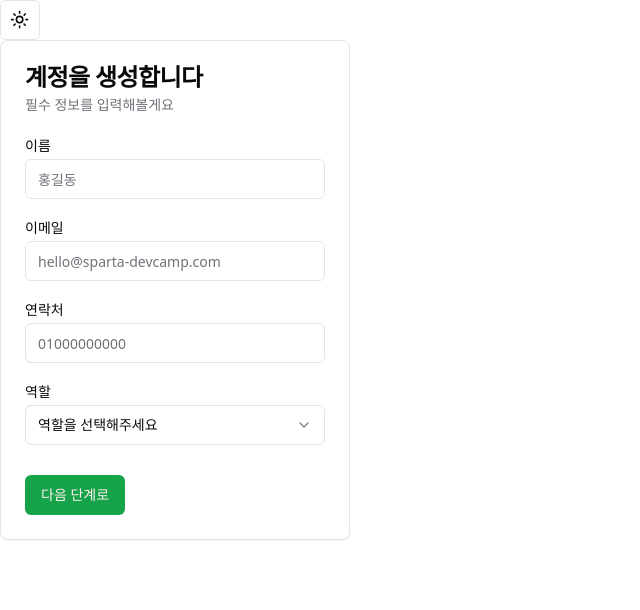
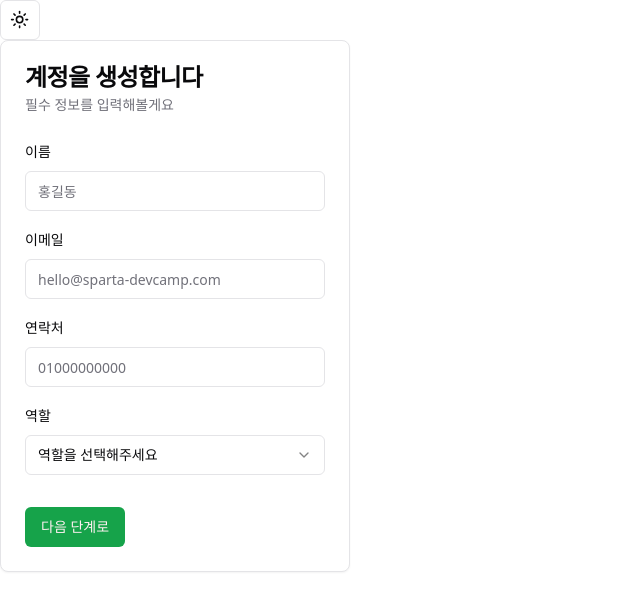
Before and after one commit to Wuid0801/Login-SignUp-dev, a React (Vite) app: page / in a window 1280 px wide. Shown: the top 610 px of the page, without its empty margins (0-640 px from the left). Built offline with nearby package versions, Linux system fonts and the light colour scheme.

Commit message:
[REFACTOR] Card 요소 form으로 코드 리팩토링

```diff
--- a/src/components/Name.tsx
+++ b/src/components/NameTest.tsx
@@ -14,6 +14,7 @@ import {
     FormMessage,
 } from '@/components/ui/form';
 import { Input } from '@/components/ui/input';
+import { Button } from './ui/button';
 
 const formSchema = z.object({
     username: z.string().min(2, {
@@ -50,6 +51,7 @@ export function Name() {
                         </FormItem>
                     )}
                 />
+                <Button type="submit">Submit</Button>
             </form>
         </Form>
     );
--- a/src/components/Nav.tsx
+++ b/src/components/Nav.tsx
@@ -3,13 +3,19 @@ import {
     Card,
     CardContent,
     CardDescription,
-    CardFooter,
     CardHeader,
     CardTitle,
 } from '@/components/ui/card';
-
+import {
+    Form,
+    FormControl,
+    FormField,
+    FormItem,
+    FormLabel,
+    FormMessage,
+} from '@/components/ui/form';
+import { cn } from '@/lib/utils';
 import { Input } from '@/components/ui/input';
-import { Label } from '@/components/ui/label';
 import {
     Select,
     SelectContent,
@@ -17,57 +23,48 @@ import {
     SelectTrigger,
     SelectValue,
 } from '@/components/ui/select';
-import { useForm, SubmitHandler, Controller } from 'react-hook-form';
+import { useForm, SubmitHandler } from 'react-hook-form';
 import { useState } from 'react';
 import { motion } from 'framer-motion';
 import { formSchema } from './auth';
 import { zodResolver } from '@hookform/resolvers/zod';
+import { z } from 'zod';
 
-enum FrameworkEnum {
-    manager = 'manager',
-    generalUser = 'generalUser',
-}
-
-interface IFormInput {
-    Name: string;
-    Email: string;
-    Password: string;
-    CallNumber: number;
-    Framework: FrameworkEnum;
-}
-
+type LoginInput = z.infer<typeof formSchema>;
 function Nav() {
     const [isPasswordStep, setisPasswordStep] = useState(false);
-    const {
-        control,
-        register,
-        handleSubmit,
-        formState: { errors },
-    } = useForm<IFormInput>();
-    const onSubmit: SubmitHandler<IFormInput> = (data) => {
-        console.log(data);
-        setisPasswordStep(true);
+    // const {
+    //     control,
+    //     register,
+    //     handleSubmit,
+    //     formState: { errors },
+    // } = useForm<LoginInput>();
+
+    const onSubmit: SubmitHandler<LoginInput> = (values) => {
+        console.log('data');
+        console.log(values);
     };
-    const form = useForm<IFormInput>({
+    const form = useForm<LoginInput>({
         resolver: zodResolver(formSchema),
         defaultValues: {
             Email: '',
             Name: '',
             Password: '',
-            CallNumber: 0,
-            Framework: undefined,
+            CallNumber: '',
+            Framework: '',
         },
     });
 
     return (
         <>
             <Card className="w-[350px] min-h-[500px]">
-                <form onSubmit={handleSubmit(onSubmit)}>
                 <CardHeader>
                     <CardTitle>계정을 생성합니다</CardTitle>
                     <CardDescription>필수 정보를 입력해볼게요</CardDescription>
                 </CardHeader>
                 <CardContent>
+                    <Form {...form}>
+                        <form onSubmit={form.handleSubmit(onSubmit)} className="space-y-8">
                             <motion.div
                                 className="grid w-full items-center gap-4"
                                 initial={{ opacity: 0, x: -100 }} // 초기 상태
@@ -76,94 +73,122 @@ function Nav() {
                             >
                                 {!isPasswordStep ? (
                                     <div className="grid w-full items-center gap-4">
-                                    <div className="flex flex-col space-y-1.5">
-                                        <Label htmlFor="Name">이름</Label>
+                                        <FormField
+                                            control={form.control}
+                                            name="Name"
+                                            render={({ field }) => (
+                                                <FormItem>
+                                                    <FormLabel>이름</FormLabel>
+                                                    <FormControl>
+                                                        <Input placeholder="홍길동" {...field} />
+                                                    </FormControl>
+                                                    <FormMessage />
+                                                </FormItem>
+                                            )}
+                                        />
+
+                                        <FormField
+                                            control={form.control}
+                                            name="Email"
+                                            render={({ field }) => (
+                                                <FormItem>
+                                                    <FormLabel>이메일</FormLabel>
+                                                    <FormControl>
                                                         <Input
-                                            {...register('Name', {
-                                                minLength: 2,
-                                                required: '이름은 2글자 이상이어야 합니다.',
-                                            })}
-                                            placeholder="홍길동"
+                                                            placeholder="hello@sparta-devcamp.com"
+                                                            {...field}
                                                         />
-                                        <span>{errors?.Name?.message}</span>
-                                    </div>
-                                    <div className="flex flex-col space-y-1.5">
-                                        <Label htmlFor="Email">이메일</Label>
+                                                    </FormControl>
+                                                    <FormMessage />
+                                                </FormItem>
+                                            )}
+                                        />
+                                        <FormField
+                                            control={form.control}
+                                            name="CallNumber"
+                                            render={({ field }) => (
+                                                <FormItem>
+                                                    <FormLabel>연락처</FormLabel>
+                                                    <FormControl>
                                                         <Input
-                                            {...register('Email', {
-                                                pattern: /^[^\s@]+@[^\s@]+\.[^\s@]+$/,
-                                                required: '올바른 이메일을 입력해주세요.',
-                                            })}
-                                            placeholder="hello@sparta-devcamp.com"
+                                                            placeholder="01000000000"
+                                                            {...field}
                                                         />
-                                        <span>{errors?.Email?.message}</span>
-                                    </div>
-                                    <div className="flex flex-col space-y-1.5">
-                                        <Label htmlFor="CallNumber">연락처</Label>
-                                        <Input
-                                            {...register('CallNumber', {
-                                                minLength: 11,
-                                                maxLength: 11,
-                                                pattern: /^[0-9]+$/,
-                                                required: '연락처는 11자리여야 합니다.',
-                                            })}
-                                            placeholder="01000000000"
+                                                    </FormControl>
+                                                    <FormMessage />
+                                                </FormItem>
+                                            )}
                                         />
-                                        <span>{errors?.CallNumber?.message}</span>
-                                    </div>
 
-                                    <div className="flex flex-col space-y-1.5">
-                                        <Label htmlFor="Framework">역할</Label>
-                                        <Controller
-                                            control={control}
+                                        <FormField
+                                            control={form.control}
                                             name="Framework"
-                                            rules={{ required: '역할을 선택해주세요.' }}
                                             render={({ field }) => (
-                                                <Select onValueChange={field.onChange}>
+                                                <FormItem>
+                                                    <FormLabel>역할</FormLabel>
+                                                    <Select
+                                                        onValueChange={field.onChange}
+                                                        defaultValue={field.value}
+                                                    >
+                                                        <FormControl>
                                                             <SelectTrigger>
                                                                 <SelectValue placeholder="역할을 선택해주세요" />
                                                             </SelectTrigger>
-                                                    <SelectContent position="popper">
-                                                        <SelectItem value="manager">
+                                                        </FormControl>
+                                                        <SelectContent>
+                                                            <SelectItem value="admin">
                                                                 관리자
                                                             </SelectItem>
-                                                        <SelectItem value="generalUser">
+                                                            <SelectItem value="user">
                                                                 일반사용자
                                                             </SelectItem>
                                                         </SelectContent>
                                                     </Select>
+                                                    <FormMessage />
+                                                </FormItem>
                                             )}
                                         />
-                                        <span> {errors?.Framework?.message}</span>
-                                    </div>
                                     </div>
                                 ) : (
-                                <div className="grid w-full items-center gap-4">
-                                    <div className="flex flex-col space-y-1.5">
-                                        <Label htmlFor="Password">비밀번호</Label>
-                                        <Input
-                                            type="Password"
-                                            {...register('Password', {
-                                                required: true,
-                                                minLength: 6,
-                                            })}
-                                            placeholder="비밀번호 입력"
+                                    <FormField
+                                        control={form.control}
+                                        name="Password"
+                                        render={({ field }) => (
+                                            <FormItem>
+                                                <FormLabel>비밀번호</FormLabel>
+                                                <FormControl>
+                                                    <Input placeholder="비밀번호 입력" {...field} />
+                                                </FormControl>
+                                                <FormMessage />
+                                            </FormItem>
+                                        )}
                                     />
-                                        {errors?.Password && (
-                                            <span>비밀번호는 최소 6자리 이상이어야 합니다.</span>
-                                        )}
-                                    </div>
-                                </div>
                                 )}
                             </motion.div>
+                            <Button
+                                type="submit"
+                                onClick={() => {
+                                    form.trigger(['Name', 'Email', 'CallNumber', 'Framework']);
+                                    const phoneState = form.getFieldState('CallNumber');
+                                    const emailState = form.getFieldState('Email');
+                                    const usernameState = form.getFieldState('Name');
+                                    const roleState = form.getFieldState('Framework');
+                                    console.log('Phone State:', phoneState);
+                                    console.log('Email State:', emailState);
+                                    console.log('Username State:', usernameState);
+                                    console.log('Role State:', roleState);
+                                    if (!phoneState.isDirty || phoneState.invalid) return;
+                                    if (!emailState.isDirty || emailState.invalid) return;
+                                    if (!usernameState.isDirty || usernameState.invalid) return;
+                                    if (!roleState.isDirty || roleState.invalid) return;
+                                    setisPasswordStep(true);
+                                }}
+                            >
+                                다음 단계로
+                            </Button>
+                        </form>
+                    </Form>
                 </CardContent>
-                    <CardFooter className="flex gap-4">
-                        <Button type="submit">다음 단계로</Button>
-                        {isPasswordStep ? (
-                            <Button onClick={() => setisPasswordStep(false)}>이전 단계로</Button>
-                        ) : null}
-                    </CardFooter>
-                </form>
             </Card>
         </>
     );
```
Also changed, not shown: src/components/auth.ts (+0 -13 lines). Lines whose indentation alone changed are shown as unchanged.
